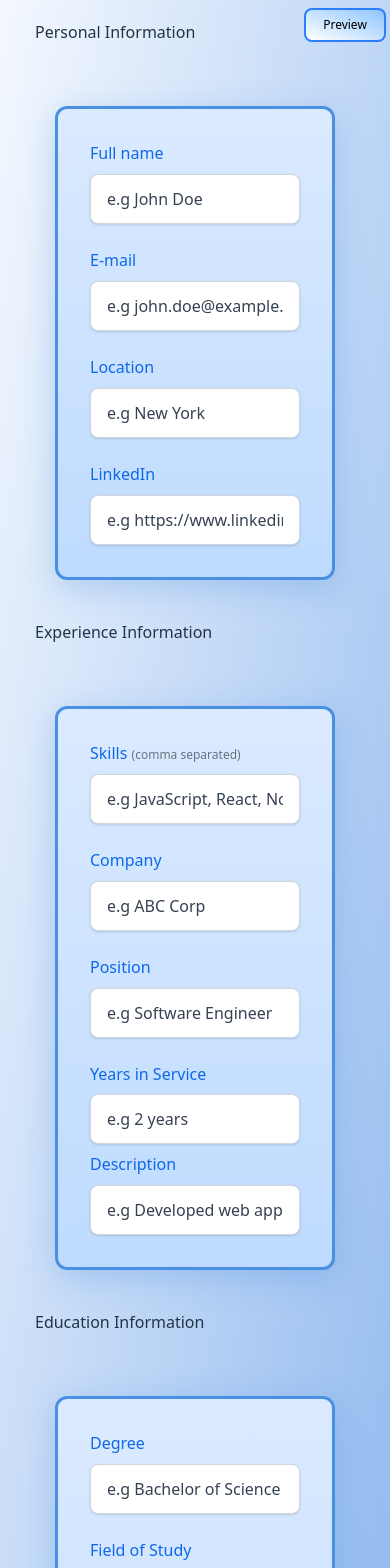
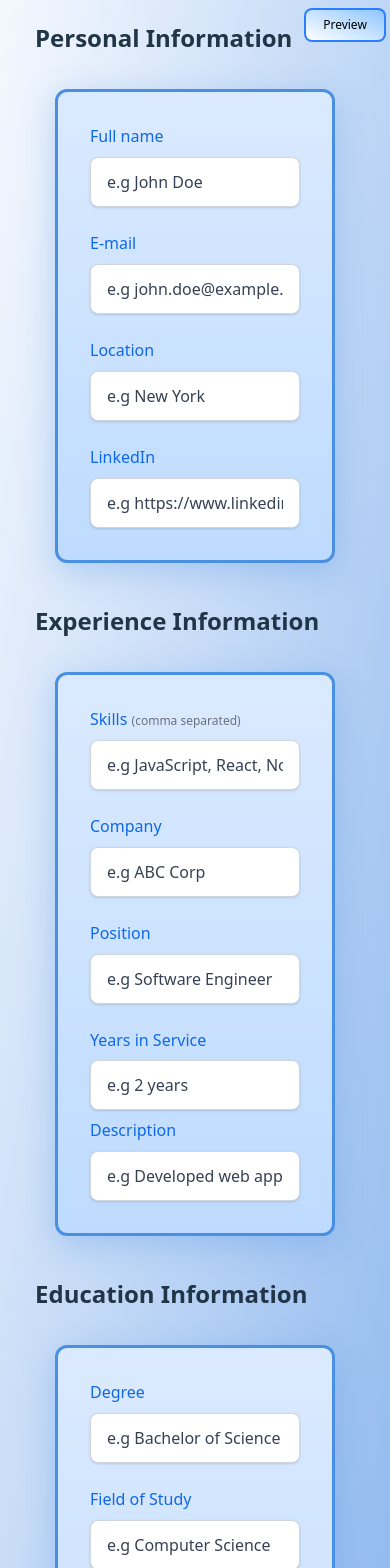
Before and after one commit to M-azam-irshad/CVProjectLatest, a React (Vite) app in the folder tailwindcss4/: page / in a window 390 px wide. Shown: the top 1568 px of the page. Built offline with nearby package versions, Linux system fonts and the light colour scheme.

Commit message:
Final commit

```diff
--- a/tailwindcss4/src/App.jsx
+++ b/tailwindcss4/src/App.jsx
@@ -35,11 +35,11 @@ export default function App() {
             <div className="App">
                 <button id='previewButton' className='ring-blue-500 ring-2 absolute font-sans top-2.5 right-1.5 bg-gradient-to-tr from-white to-blue-300 w-[clamp(50px,20vw,200px)] text-[clamp(12px,2vw,20px)] text-black p-1.5 px-2.5 rounded-md border-none cursor-pointer' onClick={() => setPreview(!preview)}>{preview ? "Edit" : "Preview"}</button>
                 {!preview ? <>
-               <div> <h1 className='mt-5'>Personal Information</h1>
-               <PersonalInfo  personalInfo={personalInfo} setPersonalInfo={setPersonalInfo} /></div>
-                <div> <h1 className='mt-5'>Experience Information</h1></div>
+               <div className='flex  align-middle mb-[-29px]'> <h1 className='mt-5 font-bold text-[clamp(24px,4vw,36px)]'>Personal Information</h1></div>
+               <PersonalInfo  personalInfo={personalInfo} setPersonalInfo={setPersonalInfo} />
+                <div className='flex  align-middle mb-[-29px]'> <h1 className='mt-5 font-bold text-[clamp(24px,4vw,36px)]'>Experience Information</h1></div>
                <ExperienceInfo  experience={experience} setExperience={setExperience} />
-                <h1 className='mt-5'>Education Information</h1>
+                <div className='flex  align-middle mb-[-29px]'> <h1 className='mt-5 font-bold text-[clamp(24px,4vw,36px)]'>Education Information</h1></div>
                <EducationInfo education={education} setEducation={setEducation} />
                  </>
 
--- a/tailwindcss4/src/components/preview.jsx
+++ b/tailwindcss4/src/components/preview.jsx
@@ -7,7 +7,7 @@ export default function Preview({ personalInfo, experience, education }) {
   };
 
   return (
-    <div className="max-w-4xl mx-auto p-8 bg-blue-50 shadow-lg rounded-lg border" style={{ boxShadow: '6px 6px  #0077df, 11px 14px #00417a' }}>
+    <div className=" mt-5 mb-5 max-w-4xl mx-auto p-8 bg-blue-50 shadow-lg rounded-lg border" style={{ boxShadow: '6px 6px  #0077df, 11px 14px #00417a' }}>
       {/* Header Section */}
       <div className="text-center mb-8 pb-6 border-b-2 border-blue-500">
         <h1 className="text-4xl font-bold text-gray-800 mb-2">
@@ -46,7 +46,7 @@ export default function Preview({ personalInfo, experience, education }) {
           </svg>
           Professional Experience
         </h2>
-        <div className="bg-gray-50 p-6 rounded-lg">
+        <div className="bg-gray-50 p-6 rounded-lg border-2 border-blue-500 shadow-md ">
           <div className="flex justify-between items-start mb-3">
             <div>
               <h3 className="text-xl font-semibold text-gray-800">
@@ -82,9 +82,9 @@ export default function Preview({ personalInfo, experience, education }) {
           <svg className="w-6 h-6 mr-2 text-blue-500" fill="currentColor" viewBox="0 0 20 20">
             <path d="M10.394 2.08a1 1 0 00-.788 0l-7 3a1 1 0 000 1.84L5.25 8.051a.999.999 0 01.356-.257l4-1.714a1 1 0 11.788 1.838L7.667 9.088l1.94.831a1 1 0 00.787 0l7-3a1 1 0 000-1.838l-7-3zM3.31 9.397L5 10.12v4.102a8.969 8.969 0 00-1.05-.174 1 1 0 01-.89-.89 11.115 11.115 0 01.25-3.762zM9.3 16.573A9.026 9.026 0 007 14.935v-3.957l1.818.78a3 3 0 002.364 0l5.508-2.361a11.026 11.026 0 01.25 3.762 1 1 0 01-.89.89 8.968 8.968 0 00-5.35 2.524 1 1 0 01-1.4 0zM6 18a1 1 0 001-1v-2.065a8.935 8.935 0 00-2-.712V17a1 1 0 001 1z"/>
           </svg>
-          Education
+
         </h2>
-        <div className="bg-gray-50 p-6 rounded-lg">
+        <div className="bg-gray-50 p-6 rounded-lg border-2 border-blue-500 shadow-md">
           <div className="flex justify-between items-start mb-3">
             <div>
               <h3 className="text-xl font-semibold text-gray-800">
```
